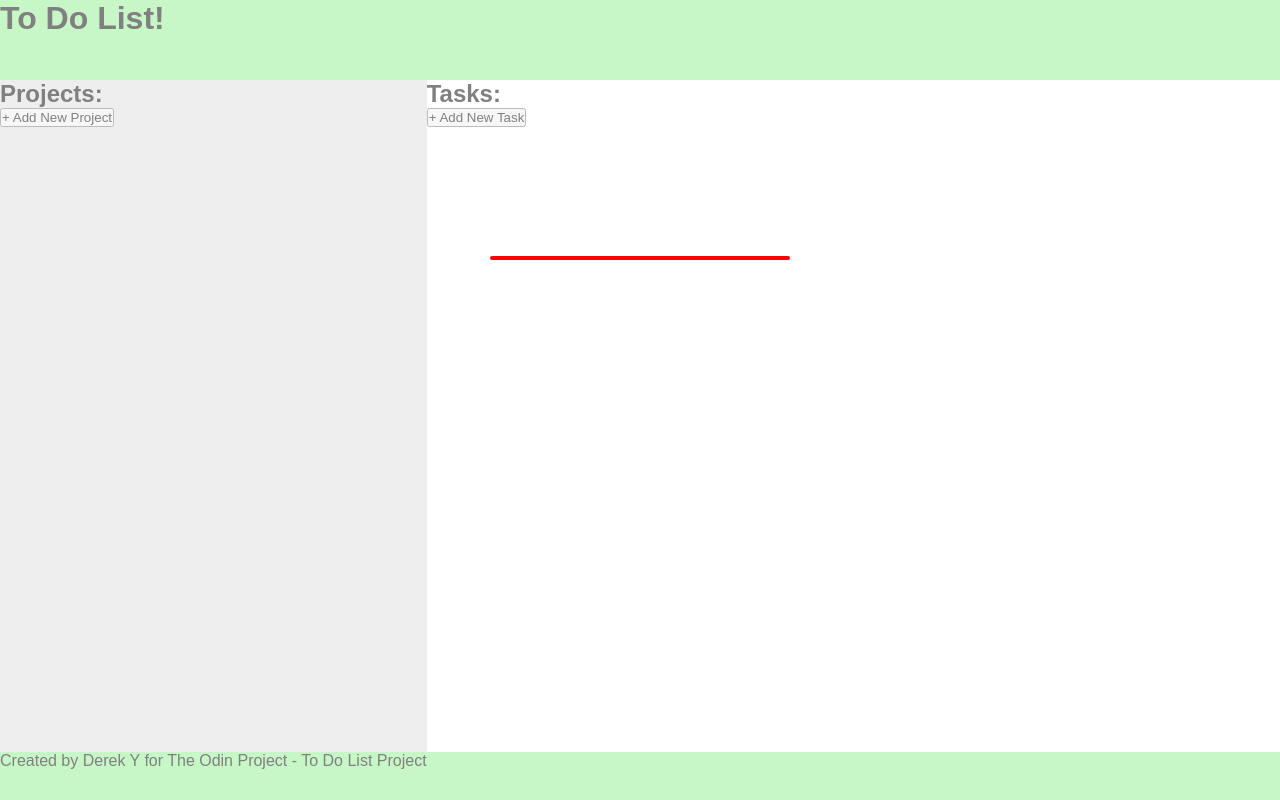
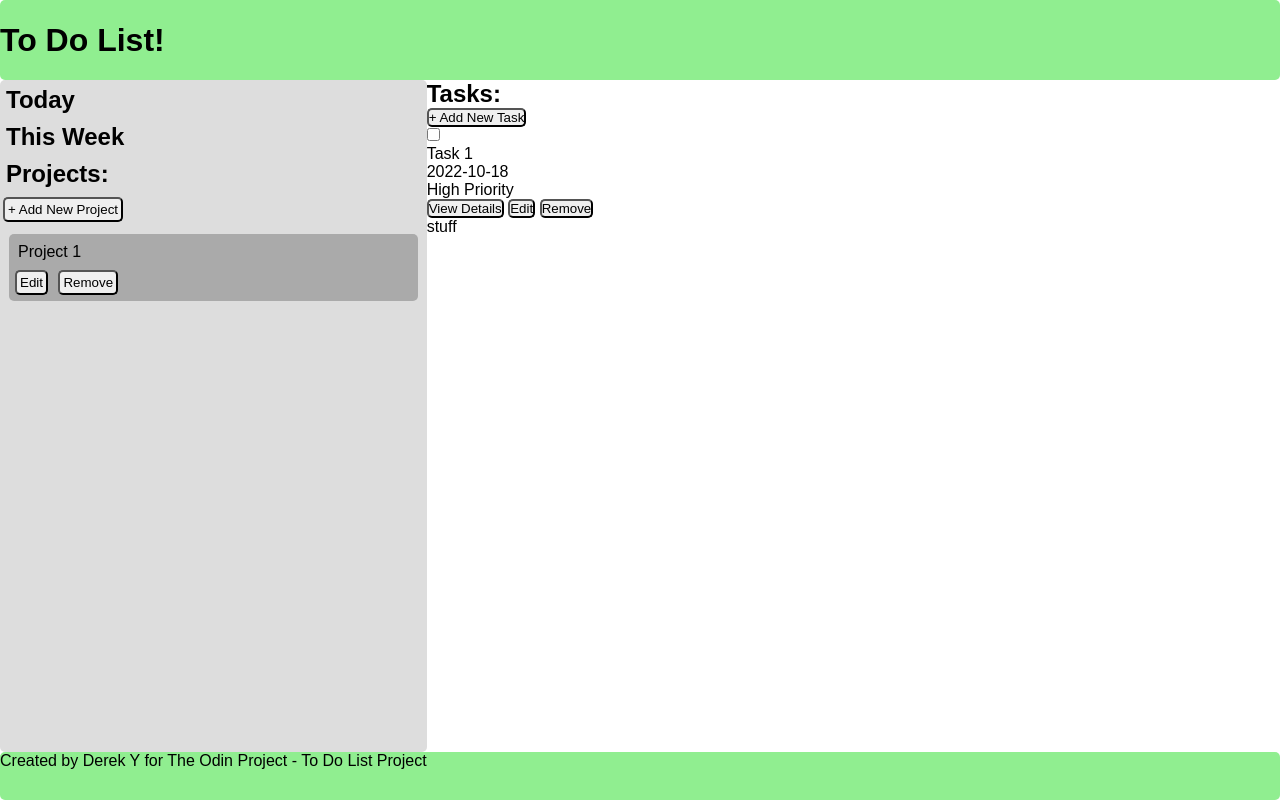
Before and after one commit to young-derek/odin-to-do-list-v2, a website built with webpack: page src/template.html in a window 1280 px wide. Built offline with nearby package versions, Linux system fonts and the light colour scheme.

Commit message:
Create dummy task/project content. Apply styles

```diff
--- a/src/index.js
+++ b/src/index.js
@@ -1 +1,3 @@
 import './style.css';
+
+console.log('stuff');
--- a/src/style.css
+++ b/src/style.css
@@ -1,9 +1,11 @@
+/*----- GLOBALS -----*/
 * {
     padding: 0;
     margin: 0;
     box-sizing: border-box;
     list-style: none;
     font-family: Arial, Helvetica, sans-serif;
+    border-radius: 5px;
 }
 
 :root {
@@ -12,9 +14,11 @@
     --third-color: lightcoral;
     --dark-neutral-color: #222;
     --medium-neutral-color: #999;
+    --medium-light-neutral-color: #aaa;
     --light-neutral-color: #ddd;
 }
 
+/*----- MAIN -----*/
 #main-container {
     display: grid;
     grid-template-columns: 1fr 2fr;
@@ -22,42 +26,85 @@
     min-height: 100vh;
 }
 
+/*----- HEADER -----*/
 header {
     grid-row: 1 / 2;
     grid-column: 1 / 3;
     background-color: var(--main-color);
+    display: flex;
+    align-items: center;
 }
 
+/*----- PROJECTS -----*/
 #projects-section-container {
     grid-row: 2 / 3;
     grid-column: 1 / 2;
     background-color: var(--light-neutral-color);
+    min-height: calc(50vh - 4rem);
 }
 
+#projects-section-container * {
+    padding: 3px;
+    margin: 3px;
+}
+
+.project-item {
+    background-color: var(--medium-light-neutral-color);
+}
+
+/*----- TASKS -----*/
 #tasks-section-container {
     grid-row: 2 / 3;
     grid-column: 2 / 3;
+    min-height: calc(50vh - 4rem);
+
 }
 
+/*----- FOOTER -----*/
 footer {
     grid-row: 3 / 4;
     grid-column: 1 / 3;
     background-color: var(--main-color);
 }
 
+/*----- MODAL -----*/
 #modal {
+    visibility: hidden;
     position: fixed;
     top: 0;
     left: 0;
     width: 100%;
     height: 100%;
-    background-color: rgba(255,255,255,0.5);
+    background-color: rgba(255, 255, 255, 0.5);
 }
 
 #modal-card {
     position: relative;
-    max-width: 300px;
+    width: clamp(35ch, 70%, 50ch);
+    height: 300px;
     border-radius: 5px;
-    margin: 20% auto;
+    margin: auto;
+    top: 25%;
     border: 2px solid red;
 }
+
+/*----- CONDITIONAL -----*/
+
+/*----- NARROW WIDTH -----*/
+
+@media only screen and (max-width: 768px) {
+    #main-container {
+        display: grid;
+        grid-template-columns: auto;
+        grid-template-rows: 5rem auto auto 3rem;
+
+    }
+
+    header,
+    #project-section-container,
+    #tasks-section-container,
+    footer {
+        grid-row: auto;
+        grid-column: auto;
+    }
+}
--- a/src/template.html
+++ b/src/template.html
@@ -8,27 +8,53 @@
     </head>
     <body>
         <div id="main-container">
+            <!-- HEADER -->
             <header>
                 <h1>To Do List!</h1>
             </header>
-            <section id="projects-section-container">
+
+            <!-- PROJECTS -->
+            <section id="projects-section-container" class="hidden add-back-projects-section">
+                <h2 id="tasks-due-today">Today</h2>
+                <h2 id="tasks-due-this-week">This Week</h2>
                 <h2 id="projects-section-header">Projects:</h2>
                 <button id="add-project-button">+ Add New Project</button>
                 <ul id="projects-list">
-                    <li></li>
+                    <li class="project-item">
+                        <div class="project-title">Project 1</div>
+                        <button class="project-edit-button">Edit</button>
+                        <button class="project-remove-button">Remove</button>
+                    </li>
                 </ul>
             </section>
+
+            <!-- TASKS -->
             <section id="tasks-section-container">
                 <h2 id="tasks-section-header">Tasks:</h2>
                 <button id="add-task-button">+ Add New Task</button>
-                <ul id="tasks-list"></ul>
+                <ul id="tasks-list">
+                    <li class="task-item">
+                        <input type="checkbox" class="task-completed-checkbox">
+                        <div class="task-item-title">Task 1</div>
+                        <div class="task-item-due-date">2022-10-18</div>
+                        <div class="task-item-priority">High Priority</div>
+                        <button class="task-item-more-info-button">View Details</button>
+                        <button class="task-item-edit-button">Edit</button>
+                        <button class="task-item-remove-button">Remove</button>
+                        <div class="stuff">stuff</div>
+                    </li>
+                </ul>
             </section>
+
+            <!-- FOOTER -->
             <footer>
                 <p>
                     Created by Derek Y for The Odin Project - To Do List Project
                 </p>
             </footer>
         </div>
+
+        <!-- MODAL -->
         <div id="modal">
             <div id="modal-card">
                 <div id="modal-header"></div>
--- a/webpack.config.js
+++ b/webpack.config.js
@@ -8,7 +8,7 @@ module.exports = {
     },
     output: {
         path: path.resolve(__dirname, 'dist'),
-        filename: '[name].[contenthash].js',
+        filename: '[name].js',
         clean: true,
         assetModuleFilename: '[name][ext]',
     },
@@ -17,6 +17,7 @@ module.exports = {
         static: {
             directory: path.resolve(__dirname, 'dist'),
         },
+        watchFiles: ["src/*.html"],
         port: 3000,
         open: true,
         hot: true,
```
Also changed, not shown: README.md, dist/index.html, 4 other files.
